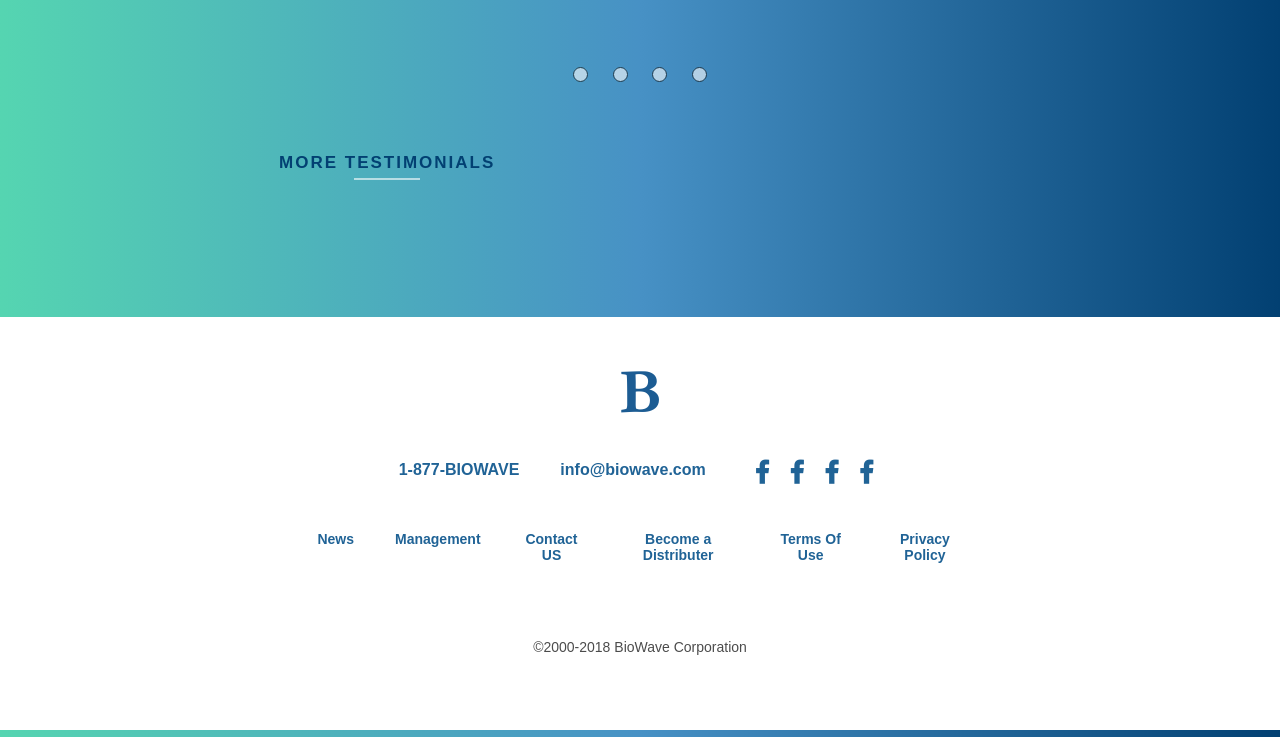
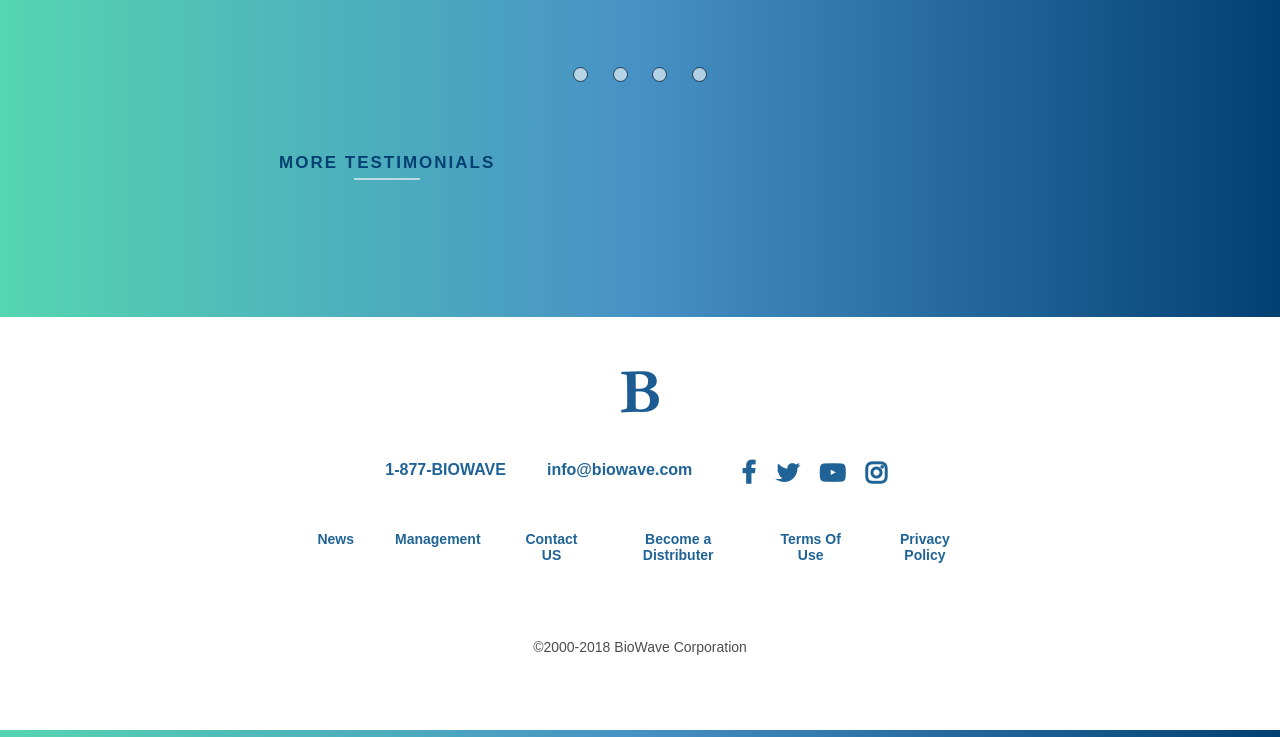
Before and after one commit to gsaurabhaxioned/biowave, a plain HTML site: page index.html in a window 1280 px wide. Shown: the part 2161-2898 px from the top of the page. Drawn offline with Linux system fonts and the light colour scheme.

Commit message:
css updated

```diff
--- a/assets/css/style.css
+++ b/assets/css/style.css
@@ -148,8 +148,15 @@ li {
   font-weight: bold;
   color: #18406F;
 }
+.bio:hover {
+  color: #18406F;
+}
 
 .wave {
+  color: #4589C8;
+}
+
+.wave:hover {
   color: #4589C8;
 }
 
@@ -457,6 +464,10 @@ li {
   background-color: #fff;
   opacity: 0.6;
 }
+
+.biowave-icon:hover {
+  color:#024072;
+}
 /* accessories styling ends  */
 /*=================================
   main styling ends here
@@ -505,12 +516,12 @@ footer a {
   opacity: 0.7;
 }
 
-.footer-icons a {
+.footer-icons li a {
   padding: 0 8px;
   text-indent: -9999px;
 }
 
-.footer-icons a::before {
+.footer-icons li a::before {
   content: "\f09a";
   float: right;
   font-family: "fontAwesome";
@@ -518,15 +529,15 @@ footer a {
   text-indent: 0;
 }
 
-.footer-icons a:nth-child(2)::before {
+.footer-icons li:nth-child(2) a::before {
   content: "\f099";
 }
 
-.footer-icons a:nth-child(3)::before {
+.footer-icons li:nth-child(3) a::before {
   content: "\f16a";
 }
 
-.footer-icons a:nth-child(4)::before {
+.footer-icons li:nth-child(4) a::before {
   content: "\f16d";
 }
 
```
